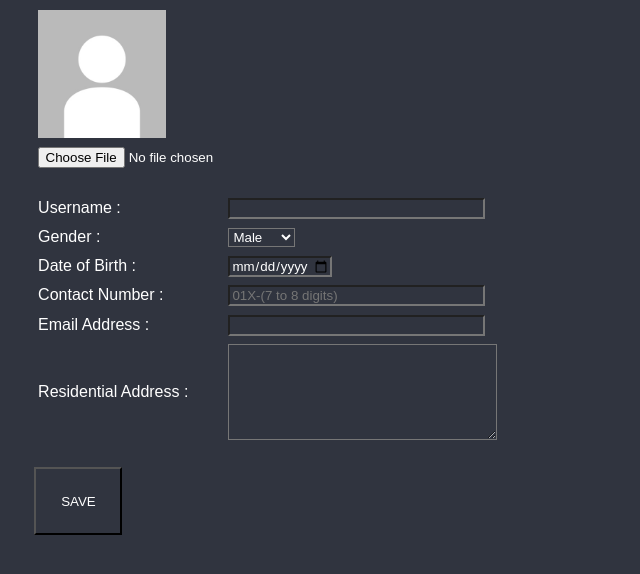
After one commit to Kingsleyyong/Pandemonium-19, a PHP site: page /Profile.html in a window 1280 px wide. The commit adds this page. Shown: the top 574 px of the page, without its empty margins (0-640 px from the left). Run offline with PHP 8.4, Linux system fonts and the light colour scheme.

Commit message:
Second commit

```diff
--- /dev/null
+++ b/Profile.html
@@ -0,0 +1,40 @@
+<!DOCTYPE html>
+<html>
+    <head>
+        <title>Edit Profile</title>
+        <link rel="stylesheet" href="style2.css"/>
+        <script type="text/javascript" src="javascript1.js"></script>
+    </head>
+    <body>
+        <form name="profileForm" id="profileForm">
+            <p id="dp">
+                <img src="image/default.jpg" alt="Default Profile Picture"/><br/>
+                <input type="file" name="displayPicture" accept="image/*">
+            </p>
+            <br/>
+            <p><label>Username : </label>
+                <input type="text" name="username" maxlength="24" size="29px"/>
+            </p>
+            <p><label>Gender : </label>
+                <select name="gender">
+                    <option>Male</option>
+                    <option>Female</option>
+                </select>
+            </p>
+            <p><label>Date of Birth : </label>
+                <input type="date" name="dob" min="1941-01-01" max="2009-12-31"/>
+            </p>
+            <p><label>Contact Number : </label>
+                <input type="tel" name="phone" pattern="([0]{1}[1]{1}[0-9]{8})|([0]{1}[1]{1}[0-9]{9})" size="29px" placeholder="01X-(7 to 8 digits)">
+            </p>
+            <p><label>Email Address : </label>
+                <input type="email" name="email" size="29px"/>
+            </p>
+            <p><label>Residential Address : </label>
+                <textarea name="address" rows="6" cols="31"></textarea>
+            </p>
+            <br/>
+            <button type="submit" name="savebtn" id="savebtn" value="SAVE">SAVE</button>
+        </form>
+    </body>
+</html>
--- a/style2.css
+++ b/style2.css
@@ -4,9 +4,36 @@
     font-family: Arial, Helvetica, sans-serif;
     margin: 0.2em;
 }
-#dp {
-    text-align: center;
+#profileForm {
+    margin-left: 2%;
 }
 #dp img {
     width: 8em;
 }
+#profileForm label {
+    display: inline-block;
+    width: 180px;
+}
+
+input:-webkit-autofill,
+input:-webkit-autofill:hover,
+input:-webkit-autofill:focus,
+textarea:-webkit-autofill,
+textarea:-webkit-autofill:hover,
+textarea:-webkit-autofill:focus,
+select:-webkit-autofill,
+select:-webkit-autofill:hover,
+select:-webkit-autofill:focus {
+  -webkit-text-fill-color: white;
+  -webkit-box-shadow: 0 0 0px 1000px #30343F inset;
+}
+
+#profileForm textarea {
+    vertical-align: middle;
+}
+#savebtn {
+    padding: 2%;
+}
+#savebtn:hover {
+    background-color: #8997D2;
+}
```
